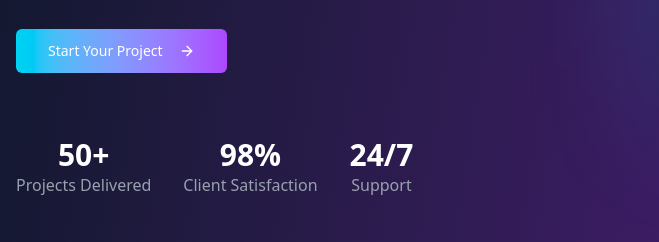
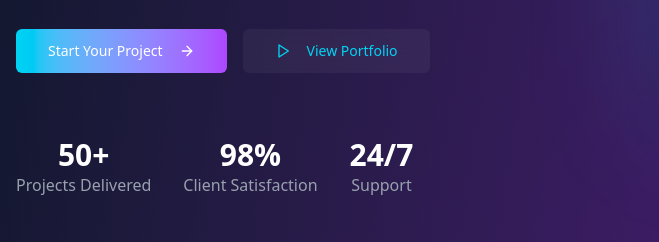
Before and after one commit to muhammadsaifullahasif/wirecoder, a plain HTML site: page index.html in a window 1280 px wide. Shown: the part 523-765 px from the top of the page, 0-659 px from the left. Drawn offline with nearby package versions, Linux system fonts and the light colour scheme.

Commit message:
Update index.html

```diff
--- a/index.html
+++ b/index.html
@@ -63,7 +63,7 @@
 					</div>
 					<div class="flex flex-col sm:flex-row gap-4">
 						<a href="#contact" class="inline-flex items-center justify-center gap-2 whitespace-nowrap text-sm font-medium ring-offset-background transition-colors focus-visible:outline-none focus-visible:ring-2 focus-visible:ring-ring focus-visible:ring-offset-2 disabled:pointer-events-none disabled:opacity-50 [&amp;_svg]:pointer-events-none [&amp;_svg]:size-4 [&amp;_svg]:shrink-0 bg-primary hover:bg-primary/90 h-11 rounded-md px-8 bg-gradient-to-r from-cyan-400 to-purple-500 hover:from-cyan-500 hover:to-purple-600 text-white border-0 cursor-pointer">Start Your Project<svg xmlns="http://www.w3.org/2000/svg" width="24" height="24" viewBox="0 0 24 24" fill="none" stroke="currentColor" stroke-width="2" stroke-linecap="round" stroke-linejoin="round" class="lucide lucide-arrow-right w-5 h-5 ml-2"><path d="M5 12h14"></path><path d="m12 5 7 7-7 7"></path></svg></a>
-						<!-- <button class="inline-flex items-center justify-center gap-2 whitespace-nowrap text-sm font-medium ring-offset-background focus-visible:outline-none focus-visible:ring-2 focus-visible:ring-ring focus-visible:ring-offset-2 disabled:pointer-events-none disabled:opacity-50 [&amp;_svg]:pointer-events-none [&amp;_svg]:size-4 [&amp;_svg]:shrink-0 h-11 rounded-md px-8 border-cyan-400/50 text-cyan-400 hover:bg-cyan-400 hover:text-black hover:border-cyan-400 transition-all duration-300 backdrop-blur-sm bg-white/5"><svg xmlns="http://www.w3.org/2000/svg" width="24" height="24" viewBox="0 0 24 24" fill="none" stroke="currentColor" stroke-width="2" stroke-linecap="round" stroke-linejoin="round" class="lucide lucide-play w-5 h-5 mr-2"><polygon points="6 3 20 12 6 21 6 3"></polygon></svg>Watch Demo</button> -->
+						<button class="inline-flex items-center justify-center gap-2 whitespace-nowrap text-sm font-medium ring-offset-background focus-visible:outline-none focus-visible:ring-2 focus-visible:ring-ring focus-visible:ring-offset-2 disabled:pointer-events-none disabled:opacity-50 [&amp;_svg]:pointer-events-none [&amp;_svg]:size-4 [&amp;_svg]:shrink-0 h-11 rounded-md px-8 border-cyan-400/50 text-cyan-400 hover:bg-cyan-400 hover:text-black hover:border-cyan-400 transition-all duration-300 backdrop-blur-sm bg-white/5"><svg xmlns="http://www.w3.org/2000/svg" width="24" height="24" viewBox="0 0 24 24" fill="none" stroke="currentColor" stroke-width="2" stroke-linecap="round" stroke-linejoin="round" class="lucide lucide-play w-5 h-5 mr-2"><polygon points="6 3 20 12 6 21 6 3"></polygon></svg>View Portfolio</button>
 					</div>
 					<div class="flex items-center space-x-8 pt-8">
 						<div class="text-center">
```
